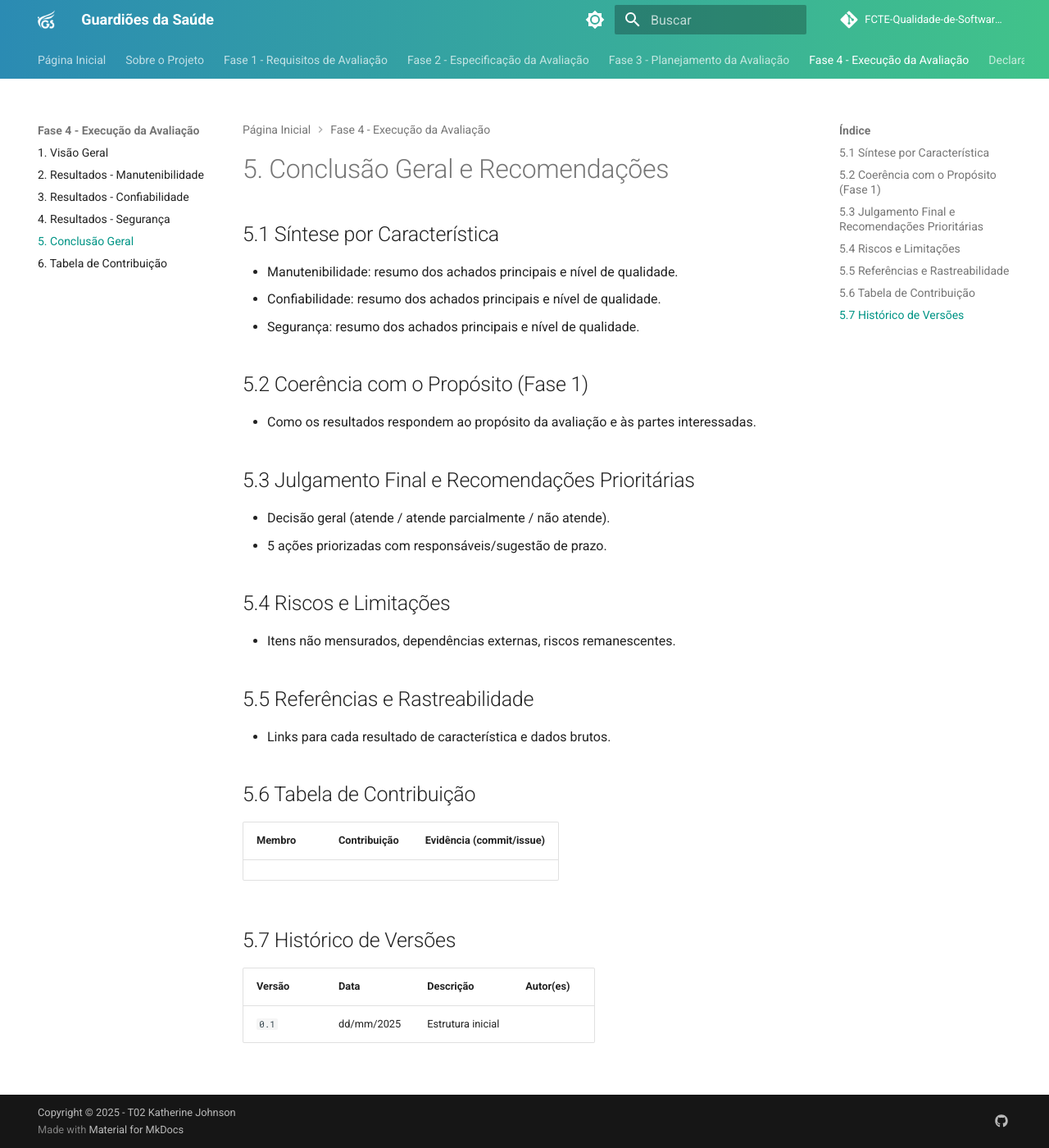
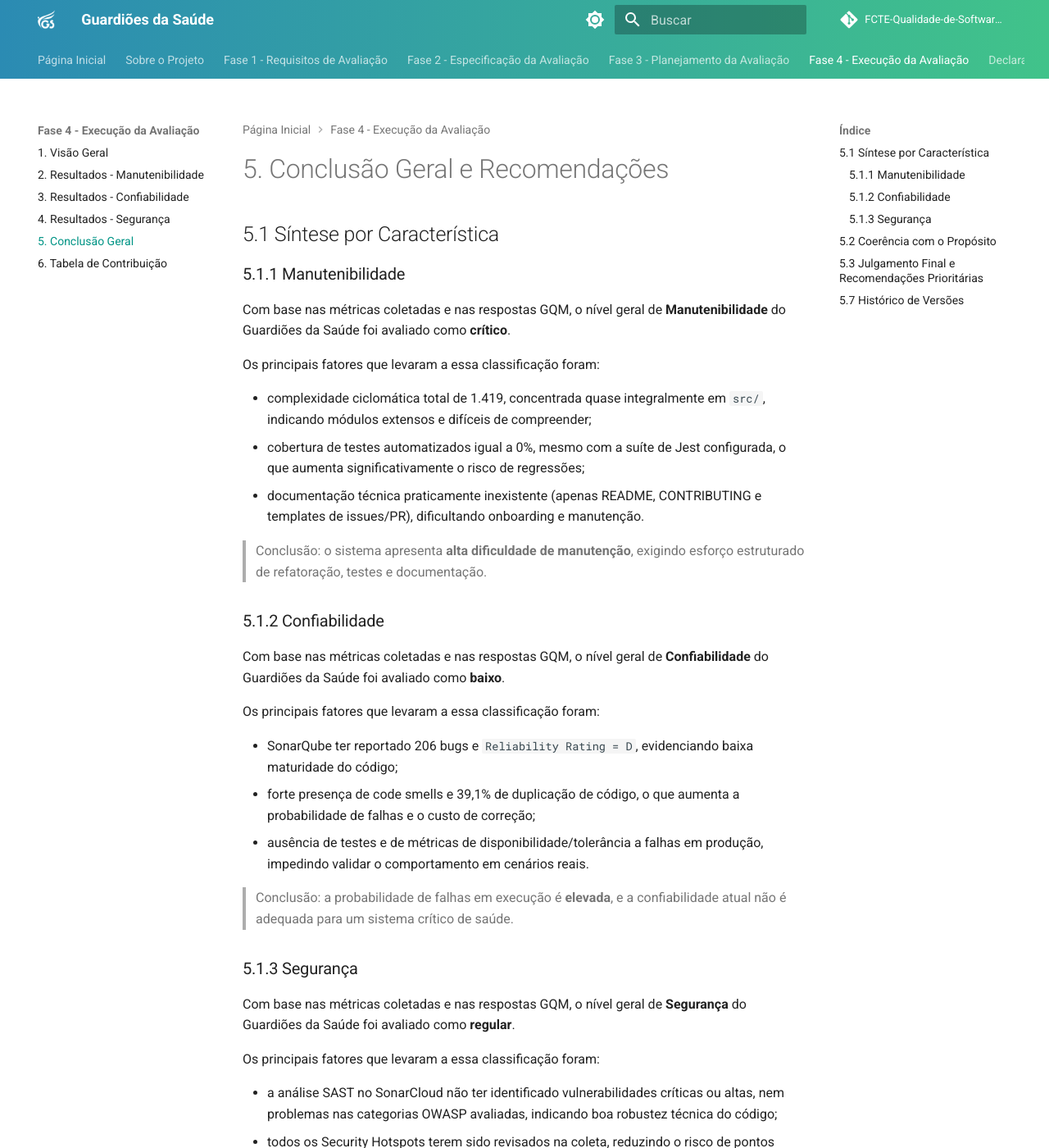
Before and after one commit to FCTE-Qualidade-de-Software-1/2025-2_T02_Katherine_Johnson, an MkDocs documentation site: the page built from docs/entregas/fase-4/conclusao_geral.md, in a window 1280 px wide and 1400 px high. Shown: the whole window at 82% size. Built offline with MkDocs 1.6.1 and Material for MkDocs 9.7.7, drawn with Linux system fonts in a browser that asks for light colours; comment, search, counter and statistics services are not loaded; some of the changed text lies outside the part shown.

Commit message:
adição da conclusão

```diff
--- a/docs/entregas/fase-4/conclusao_geral.md
+++ b/docs/entregas/fase-4/conclusao_geral.md
@@ -1,29 +1,64 @@
 # 5. Conclusão Geral e Recomendações
 
 ## 5.1 Síntese por Característica
-- Manutenibilidade: resumo dos achados principais e nível de qualidade.
-- Confiabilidade: resumo dos achados principais e nível de qualidade.
-- Segurança: resumo dos achados principais e nível de qualidade.
 
-## 5.2 Coerência com o Propósito (Fase 1)
-- Como os resultados respondem ao propósito da avaliação e às partes interessadas.
+### 5.1.1 Manutenibilidade
+Com base nas métricas coletadas e nas respostas GQM, o nível geral de **Manutenibilidade** do Guardiões da Saúde foi avaliado como **crítico**.
+
+Os principais fatores que levaram a essa classificação foram:
+
+- complexidade ciclomática total de 1.419, concentrada quase integralmente em `src/`, indicando módulos extensos e difíceis de compreender;
+- cobertura de testes automatizados igual a 0%, mesmo com a suíte de Jest configurada, o que aumenta significativamente o risco de regressões;
+- documentação técnica praticamente inexistente (apenas README, CONTRIBUTING e templates de issues/PR), dificultando onboarding e manutenção.
+
+> Conclusão: o sistema apresenta **alta dificuldade de manutenção**, exigindo esforço estruturado de refatoração, testes e documentação.
+
+### 5.1.2 Confiabilidade
+Com base nas métricas coletadas e nas respostas GQM, o nível geral de **Confiabilidade** do Guardiões da Saúde foi avaliado como **baixo**.
+
+Os principais fatores que levaram a essa classificação foram:
+
+- SonarQube ter reportado 206 bugs e `Reliability Rating = D`, evidenciando baixa maturidade do código;
+- forte presença de code smells e 39,1% de duplicação de código, o que aumenta a probabilidade de falhas e o custo de correção;
+- ausência de testes e de métricas de disponibilidade/tolerância a falhas em produção, impedindo validar o comportamento em cenários reais.
+
+> Conclusão: a probabilidade de falhas em execução é **elevada**, e a confiabilidade atual não é adequada para um sistema crítico de saúde.
+
+### 5.1.3 Segurança
+Com base nas métricas coletadas e nas respostas GQM, o nível geral de **Segurança** do Guardiões da Saúde foi avaliado como **regular**.
+
+Os principais fatores que levaram a essa classificação foram:
+
+- a análise SAST no SonarCloud não ter identificado vulnerabilidades críticas ou altas, nem problemas nas categorias OWASP avaliadas, indicando boa robustez técnica do código;
+- todos os Security Hotspots terem sido revisados na coleta, reduzindo o risco de pontos cegos em trechos sensíveis;
+- por outro lado, o sistema não implementar mecanismos de log/auditoria, comprometendo rastreabilidade, imputabilidade e investigação de incidentes.
+
+> Conclusão: a proteção técnica contra ataques é **boa**, mas a ausência de monitoramento e trilhas de auditoria mantém a segurança em um nível **apenas regular** para o contexto de saúde.
+
+## 5.2 Coerência com o Propósito
+
+O propósito definido na Fase 1 foi avaliar sistematicamente a qualidade do Guardiões da Saúde para apoiar decisões de evolução do produto e fortalecer a confiança dos stakeholders (ProEpi, gestores de saúde, usuários e comunidade acadêmica).
+
+Os resultados da Fase 4 atendem a esse propósito ao:
+
+- explicitar riscos concretos de manutenção e confiabilidade que impactam diretamente a operação contínua do aplicativo;
+- evidenciar pontos fortes em segurança técnica, importantes para a confiança de usuários e gestores;
+- fornecer evidências auditáveis (prints, vídeos, métricas) que podem ser revisitadas por equipes de desenvolvimento e avaliação em ciclos futuros.
 
 ## 5.3 Julgamento Final e Recomendações Prioritárias
-- Decisão geral (atende / atende parcialmente / não atende).
-- 5 ações priorizadas com responsáveis/sugestão de prazo.
 
-## 5.4 Riscos e Limitações
-- Itens não mensurados, dependências externas, riscos remanescentes.
+**Julgamento geral:** à luz das métricas e da análise realizada, a qualidade do Guardiões da Saúde é considerada **parcialmente adequada** ao propósito e às necessidades dos stakeholders. A segurança técnica é boa, mas manutenibilidade e confiabilidade apresentam fragilidades relevantes.
 
-## 5.5 Referências e Rastreabilidade
-- Links para cada resultado de característica e dados brutos.
+**Recomendações prioritárias:**
 
-## 5.6 Tabela de Contribuição
-| Membro | Contribuição | Evidência (commit/issue) |
-| --- | --- | --- |
-| | | |
+1. **Reduzir a complexidade estrutural** dos módulos mais críticos, por meio de refatorações incrementais em componentes/telas com maior concentração de lógica.
+2. **Implantar uma suíte mínima de testes automatizados**, priorizando fluxos centrais do app (registro, reporte diário, sincronização de dados), com meta inicial de cobertura entre 30–40%.
+3. **Introduzir logging e auditoria de segurança**, registrando eventos relevantes (login, alterações de dados sensíveis, falhas) com identificador de usuário, timestamp e contexto.
+4. **Criar documentação técnica essencial**, incluindo visão de arquitetura, descrição dos principais módulos e passos de build/deploy, para reduzir dependência do conhecimento tácito.
+5. **Planejar um ciclo de correção de bugs e redução de duplicações**, priorizando as issues mais críticas apontadas pelo SonarQube e estabelecendo critérios de “pronto” que incluam qualidade de código.
 
 ## 5.7 Histórico de Versões
 | Versão | Data | Descrição | Autor(es) |
 | --- | --- | --- | --- |
-| `0.1` | dd/mm/2025 | Estrutura inicial | |
+| `1.0`  | 27/11/2025 | Criação do documento | [Arthur Carneiro](https://github.com/trindadea) |
+| `1.1`  | 27/11/2025 | Preenchimento da conclusão | [Arthur Carneiro](https://github.com/trindadea) |
```
Also changed, not shown: docs/entregas/fase-4/resultados_confiabilidade.md (+1 -19 lines), docs/entregas/fase-4/resultados_manutenibilidade.md (+1 -24 lines), docs/entregas/fase-4/resultados_seguranca.md (+1 -8 lines).
